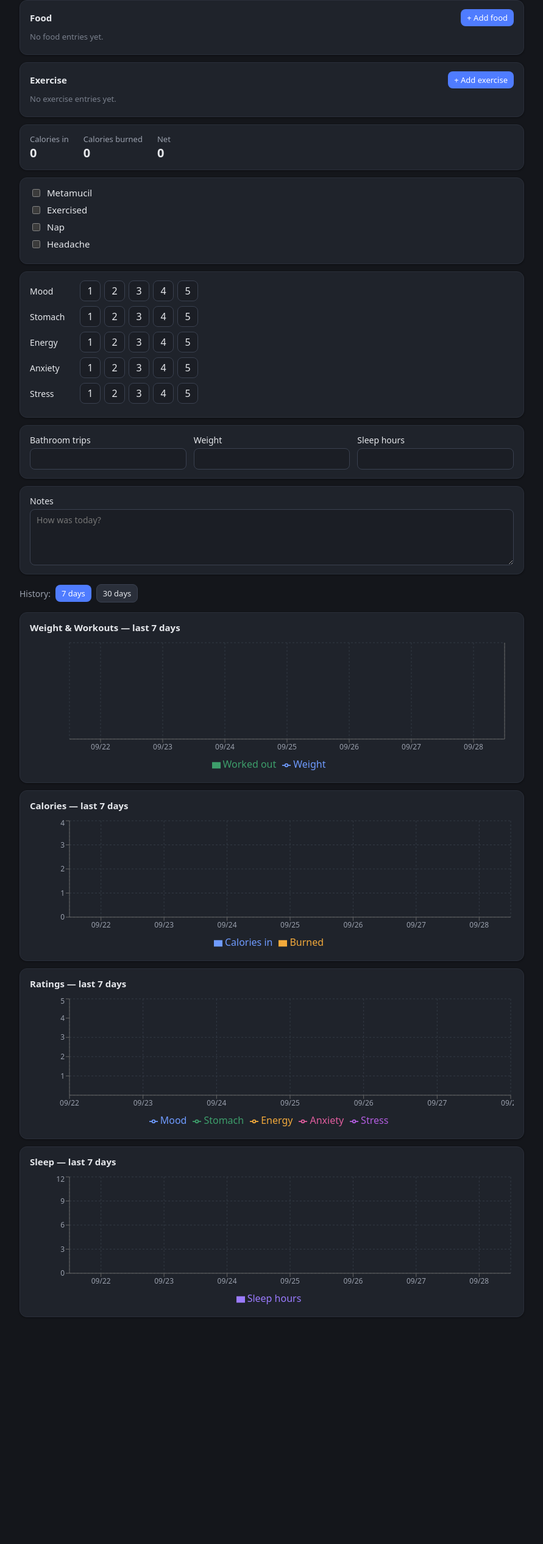
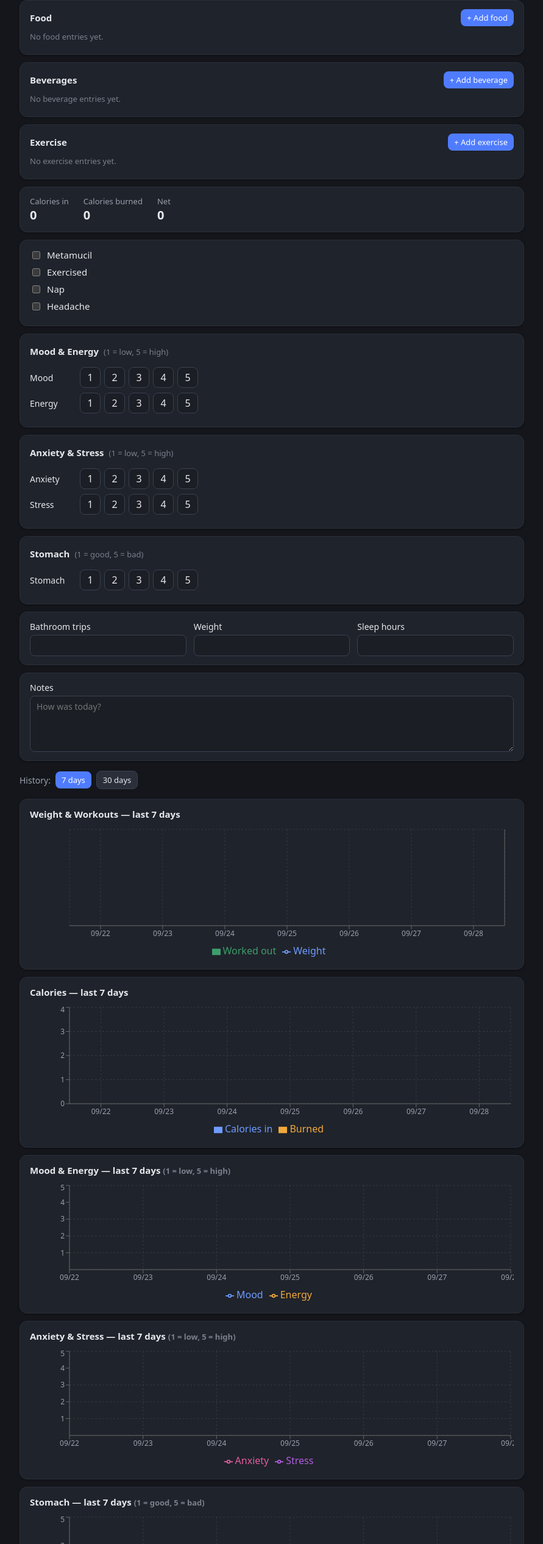
Before and after one commit to itsmedpp/journal, a React (Vite) app: page / in a window 1280 px wide. Shown: the part 268-2800 px from the top of the page at 61% size, without its empty margins (194-1085 px from the left). Before the commit the page ends 2444 px from the top, so only its background shows below. Built offline with nearby package versions, Linux system fonts and the light colour scheme.

Commit message:
Food qty, Beverages card, grouped ratings, split rating charts

```diff
--- a/src/App.tsx
+++ b/src/App.tsx
@@ -3,7 +3,7 @@ import { Charts } from './components/Charts';
 import { DayEntryForm } from './components/DayEntry';
 import { SettingsPanel } from './components/Settings';
 import { useJournal } from './state';
-import { DayEntry, emptyDay, ExerciseEntry, FoodEntry, JournalData, todayKey } from './types';
+import { BeverageEntry, DayEntry, emptyDay, ExerciseEntry, FoodEntry, JournalData, todayKey } from './types';
 
 function statusText(status: string, dirty: boolean): string {
   if (dirty) return 'Unsaved changes';
@@ -44,16 +44,19 @@ export default function App() {
 
   const handleSave = async () => {
     if (!draft) return;
-    // Collect any newly named food/exercise entries into reusable presets
+    // Collect any newly named food/beverage/exercise entries into reusable presets
     const foods = new Map<string, FoodEntry>();
+    const beverages = new Map<string, BeverageEntry>();
     const exercises = new Map<string, ExerciseEntry>();
     for (const d of Object.values(draft.days)) {
       for (const f of d.foods) if (f.name.trim()) foods.set(f.name.trim(), f);
+      for (const b of d.beverages) if (b.name.trim()) beverages.set(b.name.trim(), b);
       for (const e of d.exercises) if (e.name.trim()) exercises.set(e.name.trim(), e);
     }
     const next: JournalData = {
       ...draft,
       foodPresets: [...draft.foodPresets.filter((p) => !foods.has(p.name)), ...foods.values()],
+      beveragePresets: [...draft.beveragePresets.filter((p) => !beverages.has(p.name)), ...beverages.values()],
       exercisePresets: [...draft.exercisePresets.filter((p) => !exercises.has(p.name)), ...exercises.values()],
     };
     await save(next);
@@ -126,6 +129,7 @@ export default function App() {
         <DayEntryForm
           day={day}
           foodPresets={current.foodPresets}
+          beveragePresets={current.beveragePresets}
           exercisePresets={current.exercisePresets}
           onChange={setDay}
         />
--- a/src/components/Charts.tsx
+++ b/src/components/Charts.tsx
@@ -44,41 +44,43 @@ export function Charts({ data, range }: Props) {
   const keys = lastDays(range);
   const compact = range > 7;
   const lbl = (k: string) => shortLabel(k, compact);
+  const intv = compact ? 2 : 0;
+  const barSize = compact ? 8 : 24;
 
   const weightRows = keys.map((k) => {
     const d = data.days[k];
-    return {
-      day: lbl(k),
-      weight: d?.weight ?? null,
-      exercised: d?.exercised ? 1 : 0,
-    };
+    return { day: lbl(k), weight: d?.weight ?? null, exercised: d?.exercised ? 1 : 0 };
   });
 
   const calRows = keys.map((k) => {
     const d = data.days[k];
-    const inCal = d ? d.foods.reduce((s, f) => s + (f.calories || 0), 0) : 0;
+    const inCal = d
+      ? d.foods.reduce((s, f) => s + (f.calories || 0) * (f.qty || 1), 0)
+        + d.beverages.reduce((s, b) => s + (b.calories || 0) * (b.qty || 1), 0)
+      : 0;
     const outCal = d ? d.exercises.reduce((s, e) => s + (e.caloriesBurned || 0), 0) : 0;
-    return { day: lbl(k), 'Calories in': inCal, 'Burned': outCal };
+    return { day: lbl(k), 'Calories in': inCal, Burned: outCal };
   });
 
-  const ratingRows = keys.map((k) => {
+  const moodEnergyRows = keys.map((k) => {
     const d = data.days[k];
-    return {
-      day: lbl(k),
-      Mood: d?.mood ?? null,
-      Stomach: d?.stomach ?? null,
-      Energy: d?.energy ?? null,
-      Anxiety: d?.anxiety ?? null,
-      Stress: d?.stress ?? null,
-    };
+    return { day: lbl(k), Mood: d?.mood ?? null, Energy: d?.energy ?? null };
+  });
+
+  const anxStressRows = keys.map((k) => {
+    const d = data.days[k];
+    return { day: lbl(k), Anxiety: d?.anxiety ?? null, Stress: d?.stress ?? null };
+  });
+
+  const stomachRows = keys.map((k) => {
+    const d = data.days[k];
+    return { day: lbl(k), Stomach: d?.stomach ?? null };
   });
 
   const sleepRows = keys.map((k) => ({
     day: lbl(k),
     'Sleep hours': data.days[k]?.sleepHours ?? null,
   }));
-
-  const barSize = compact ? 8 : 24;
 
   return (
     <div className="charts">
@@ -87,29 +89,13 @@ export function Charts({ data, range }: Props) {
         <ResponsiveContainer width="100%" height={220}>
           <ComposedChart data={weightRows}>
             <CartesianGrid strokeDasharray="3 3" stroke={gridStroke} />
-            <XAxis dataKey="day" tick={axisStyle} interval={compact ? 2 : 0} />
+            <XAxis dataKey="day" tick={axisStyle} interval={intv} />
             <YAxis yAxisId="w" domain={['auto', 'auto']} tick={axisStyle} />
             <YAxis yAxisId="e" orientation="right" domain={[0, 1]} tick={false} width={10} />
             <Tooltip {...tooltipStyle} />
             <Legend />
-            <Bar
-              yAxisId="e"
-              dataKey="exercised"
-              name="Worked out"
-              fill="#3d9e6b"
-              fillOpacity={0.35}
-              barSize={barSize}
-            />
-            <Line
-              yAxisId="w"
-              type="monotone"
-              dataKey="weight"
-              name="Weight"
-              stroke="#6f9bff"
-              strokeWidth={2}
-              connectNulls
-              dot={{ r: 3 }}
-            />
+            <Bar yAxisId="e" dataKey="exercised" name="Worked out" fill="#3d9e6b" fillOpacity={0.35} barSize={barSize} />
+            <Line yAxisId="w" type="monotone" dataKey="weight" name="Weight" stroke="#6f9bff" strokeWidth={2} connectNulls dot={{ r: 3 }} />
           </ComposedChart>
         </ResponsiveContainer>
       </section>
@@ -119,7 +105,7 @@ export function Charts({ data, range }: Props) {
         <ResponsiveContainer width="100%" height={220}>
           <ComposedChart data={calRows}>
             <CartesianGrid strokeDasharray="3 3" stroke={gridStroke} />
-            <XAxis dataKey="day" tick={axisStyle} interval={compact ? 2 : 0} />
+            <XAxis dataKey="day" tick={axisStyle} interval={intv} />
             <YAxis tick={axisStyle} />
             <Tooltip {...tooltipStyle} />
             <Legend />
@@ -138,19 +124,45 @@ export function Charts({ data, range }: Props) {
       </section>
 
       <section className="card">
-        <h3>Ratings — last {range} days</h3>
-        <ResponsiveContainer width="100%" height={220}>
-          <LineChart data={ratingRows}>
+        <h3>Mood &amp; Energy — last {range} days <span className="hint">(1 = low, 5 = high)</span></h3>
+        <ResponsiveContainer width="100%" height={200}>
+          <LineChart data={moodEnergyRows}>
             <CartesianGrid strokeDasharray="3 3" stroke={gridStroke} />
-            <XAxis dataKey="day" tick={axisStyle} interval={compact ? 2 : 0} />
+            <XAxis dataKey="day" tick={axisStyle} interval={intv} />
             <YAxis domain={[0, 5]} ticks={[1, 2, 3, 4, 5]} tick={axisStyle} />
             <Tooltip {...tooltipStyle} />
             <Legend />
             <Line type="monotone" dataKey="Mood" stroke="#6f9bff" strokeWidth={2} connectNulls dot={{ r: 2 }} />
-            <Line type="monotone" dataKey="Stomach" stroke="#3d9e6b" strokeWidth={2} connectNulls dot={{ r: 2 }} />
             <Line type="monotone" dataKey="Energy" stroke="#f2a93b" strokeWidth={2} connectNulls dot={{ r: 2 }} />
+          </LineChart>
+        </ResponsiveContainer>
+      </section>
+
+      <section className="card">
+        <h3>Anxiety &amp; Stress — last {range} days <span className="hint">(1 = low, 5 = high)</span></h3>
+        <ResponsiveContainer width="100%" height={200}>
+          <LineChart data={anxStressRows}>
+            <CartesianGrid strokeDasharray="3 3" stroke={gridStroke} />
+            <XAxis dataKey="day" tick={axisStyle} interval={intv} />
+            <YAxis domain={[0, 5]} ticks={[1, 2, 3, 4, 5]} tick={axisStyle} />
+            <Tooltip {...tooltipStyle} />
+            <Legend />
             <Line type="monotone" dataKey="Anxiety" stroke="#e05d9e" strokeWidth={2} connectNulls dot={{ r: 2 }} />
             <Line type="monotone" dataKey="Stress" stroke="#b35de0" strokeWidth={2} connectNulls dot={{ r: 2 }} />
+          </LineChart>
+        </ResponsiveContainer>
+      </section>
+
+      <section className="card">
+        <h3>Stomach — last {range} days <span className="hint">(1 = good, 5 = bad)</span></h3>
+        <ResponsiveContainer width="100%" height={180}>
+          <LineChart data={stomachRows}>
+            <CartesianGrid strokeDasharray="3 3" stroke={gridStroke} />
+            <XAxis dataKey="day" tick={axisStyle} interval={intv} />
+            <YAxis domain={[0, 5]} ticks={[1, 2, 3, 4, 5]} tick={axisStyle} />
+            <Tooltip {...tooltipStyle} />
+            <Legend />
+            <Line type="monotone" dataKey="Stomach" stroke="#3d9e6b" strokeWidth={2} connectNulls dot={{ r: 2 }} />
           </LineChart>
         </ResponsiveContainer>
       </section>
@@ -160,7 +172,7 @@ export function Charts({ data, range }: Props) {
         <ResponsiveContainer width="100%" height={220}>
           <ComposedChart data={sleepRows}>
             <CartesianGrid strokeDasharray="3 3" stroke={gridStroke} />
-            <XAxis dataKey="day" tick={axisStyle} interval={compact ? 2 : 0} />
+            <XAxis dataKey="day" tick={axisStyle} interval={intv} />
             <YAxis domain={[0, 12]} tick={axisStyle} />
             <Tooltip {...tooltipStyle} />
             <Legend />
--- a/src/components/DayEntry.tsx
+++ b/src/components/DayEntry.tsx
@@ -1,8 +1,9 @@
-import { DayEntry as Day, ExerciseEntry, FoodEntry } from '../types';
+import { BeverageEntry, DayEntry as Day, ExerciseEntry, FoodEntry } from '../types';
 
 interface Props {
   day: Day;
   foodPresets: FoodEntry[];
+  beveragePresets: BeverageEntry[];
   exercisePresets: ExerciseEntry[];
   onChange: (d: Day) => void;
 }
@@ -27,44 +28,68 @@ function Rating({ label, value, onChange }: { label: string; value: number | nul
   );
 }
 
-export function DayEntryForm({ day, foodPresets, exercisePresets, onChange }: Props) {
+export function DayEntryForm({ day, foodPresets, beveragePresets, exercisePresets, onChange }: Props) {
   const set = (patch: Partial<Day>) => onChange({ ...day, ...patch });
 
-  const updateFood = (i: number, key: 'name' | 'calories', v: string) => {
+  const updateFood = (i: number, key: 'name' | 'calories' | 'qty', v: string) => {
     const foods = day.foods.slice();
-    foods[i] = { ...foods[i], [key]: key === 'calories' ? Number(v) || 0 : v };
+    const next = { ...foods[i] };
     if (key === 'name') {
+      next.name = v;
       const preset = foodPresets.find((p) => p.name === v);
-      if (preset) foods[i].calories = preset.calories;
+      if (preset) { next.calories = preset.calories; next.qty = preset.qty; }
+    } else if (key === 'calories') {
+      next.calories = Number(v) || 0;
+    } else {
+      next.qty = Number(v) || 1;
     }
+    foods[i] = next;
     set({ foods });
   };
+
+  const updateBeverage = (i: number, key: 'name' | 'calories' | 'qty', v: string) => {
+    const beverages = day.beverages.slice();
+    const next = { ...beverages[i] };
+    if (key === 'name') {
+      next.name = v;
+      const preset = beveragePresets.find((p) => p.name === v);
+      if (preset) { next.calories = preset.calories; next.qty = preset.qty; }
+    } else if (key === 'calories') {
+      next.calories = Number(v) || 0;
+    } else {
+      next.qty = Number(v) || 1;
+    }
+    beverages[i] = next;
+    set({ beverages });
+  };
+
   const updateExercise = (i: number, key: 'name' | 'caloriesBurned' | 'hours', v: string) => {
     const exercises = day.exercises.slice();
     const next = { ...exercises[i] };
-    if (key === 'name') next.name = v;
-    else if (key === 'caloriesBurned') next.caloriesBurned = Number(v) || 0;
-    else next.hours = v === '' ? null : Number(v) || 0;
     if (key === 'name') {
+      next.name = v;
       const preset = exercisePresets.find((p) => p.name === v);
-      if (preset) {
-        next.caloriesBurned = preset.caloriesBurned;
-        next.hours = preset.hours;
-      }
+      if (preset) { next.caloriesBurned = preset.caloriesBurned; next.hours = preset.hours; }
+    } else if (key === 'caloriesBurned') {
+      next.caloriesBurned = Number(v) || 0;
+    } else {
+      next.hours = v === '' ? null : Number(v) || 0;
     }
     exercises[i] = next;
     set({ exercises });
   };
 
-  const calIn = day.foods.reduce((s, f) => s + (f.calories || 0), 0);
+  const calIn = day.foods.reduce((s, f) => s + (f.calories || 0) * (f.qty || 1), 0)
+    + day.beverages.reduce((s, b) => s + (b.calories || 0) * (b.qty || 1), 0);
   const calOut = day.exercises.reduce((s, e) => s + (e.caloriesBurned || 0), 0);
 
   return (
     <div className="day-form">
+      {/* FOOD */}
       <section className="card">
         <div className="card-header">
           <h3>Food</h3>
-          <button type="button" className="btn small" onClick={() => set({ foods: [...day.foods, { name: '', calories: 0 }] })}>
+          <button type="button" className="btn small" onClick={() => set({ foods: [...day.foods, { name: '', calories: 0, qty: 1 }] })}>
             + Add food
           </button>
         </div>
@@ -77,6 +102,14 @@ export function DayEntryForm({ day, foodPresets, exercisePresets, onChange }: Pr
               list="food-presets"
               value={f.name}
               onChange={(e) => updateFood(i, 'name', e.target.value)}
+            />
+            <input
+              className="num-sm"
+              type="number"
+              min={1}
+              placeholder="Qty"
+              value={f.qty || ''}
+              onChange={(e) => updateFood(i, 'qty', e.target.value)}
             />
             <input
               className="num"
@@ -92,12 +125,55 @@ export function DayEntryForm({ day, foodPresets, exercisePresets, onChange }: Pr
           </div>
         ))}
         <datalist id="food-presets">
-          {foodPresets.map((p) => (
-            <option key={p.name} value={p.name} />
-          ))}
+          {foodPresets.map((p) => <option key={p.name} value={p.name} />)}
         </datalist>
       </section>
 
+      {/* BEVERAGES */}
+      <section className="card">
+        <div className="card-header">
+          <h3>Beverages</h3>
+          <button type="button" className="btn small" onClick={() => set({ beverages: [...day.beverages, { name: '', calories: 0, qty: 1 }] })}>
+            + Add beverage
+          </button>
+        </div>
+        {day.beverages.length === 0 && <p className="hint">No beverage entries yet.</p>}
+        {day.beverages.map((b, i) => (
+          <div className="row" key={i}>
+            <input
+              className="grow"
+              placeholder="Beverage name"
+              list="beverage-presets"
+              value={b.name}
+              onChange={(e) => updateBeverage(i, 'name', e.target.value)}
+            />
+            <input
+              className="num-sm"
+              type="number"
+              min={1}
+              placeholder="Qty"
+              value={b.qty || ''}
+              onChange={(e) => updateBeverage(i, 'qty', e.target.value)}
+            />
+            <input
+              className="num"
+              type="number"
+              min={0}
+              placeholder="Cal"
+              value={b.calories || ''}
+              onChange={(e) => updateBeverage(i, 'calories', e.target.value)}
+            />
+            <button type="button" className="btn icon" onClick={() => set({ beverages: day.beverages.filter((_, j) => j !== i) })}>
+              ×
+            </button>
+          </div>
+        ))}
+        <datalist id="beverage-presets">
+          {beveragePresets.map((p) => <option key={p.name} value={p.name} />)}
+        </datalist>
+      </section>
+
+      {/* EXERCISE */}
       <section className="card">
         <div className="card-header">
           <h3>Exercise</h3>
@@ -138,103 +214,78 @@ export function DayEntryForm({ day, foodPresets, exercisePresets, onChange }: Pr
           </div>
         ))}
         <datalist id="exercise-presets">
-          {exercisePresets.map((p) => (
-            <option key={p.name} value={p.name} />
-          ))}
+          {exercisePresets.map((p) => <option key={p.name} value={p.name} />)}
         </datalist>
       </section>
 
+      {/* TOTALS */}
       <section className="card totals">
         <div className="total"><span>Calories in</span><strong>{calIn}</strong></div>
         <div className="total"><span>Calories burned</span><strong>{calOut}</strong></div>
         <div className="total"><span>Net</span><strong>{calIn - calOut}</strong></div>
       </section>
 
+      {/* CHECKBOXES */}
       <section className="card">
         <label className="check">
-          <input
-            type="checkbox"
-            checked={day.metamucil}
-            onChange={(e) => set({ metamucil: e.target.checked })}
-          />
+          <input type="checkbox" checked={day.metamucil} onChange={(e) => set({ metamucil: e.target.checked })} />
           Metamucil
         </label>
         <label className="check">
-          <input
-            type="checkbox"
-            checked={day.exercised}
-            onChange={(e) => set({ exercised: e.target.checked })}
-          />
+          <input type="checkbox" checked={day.exercised} onChange={(e) => set({ exercised: e.target.checked })} />
           Exercised
         </label>
         <label className="check">
-          <input
-            type="checkbox"
-            checked={day.nap}
-            onChange={(e) => set({ nap: e.target.checked })}
-          />
+          <input type="checkbox" checked={day.nap} onChange={(e) => set({ nap: e.target.checked })} />
           Nap
         </label>
         <label className="check">
-          <input
-            type="checkbox"
-            checked={day.headache}
-            onChange={(e) => set({ headache: e.target.checked })}
-          />
+          <input type="checkbox" checked={day.headache} onChange={(e) => set({ headache: e.target.checked })} />
           Headache
         </label>
       </section>
 
+      {/* RATINGS — Mood & Energy (1 = low, 5 = high) */}
       <section className="card">
+        <h3 className="rating-group-title">Mood &amp; Energy <span className="hint">(1 = low, 5 = high)</span></h3>
         <Rating label="Mood" value={day.mood} onChange={(v) => set({ mood: v })} />
-        <Rating label="Stomach" value={day.stomach} onChange={(v) => set({ stomach: v })} />
         <Rating label="Energy" value={day.energy} onChange={(v) => set({ energy: v })} />
+      </section>
+
+      {/* RATINGS — Anxiety & Stress (1 = low, 5 = high) */}
+      <section className="card">
+        <h3 className="rating-group-title">Anxiety &amp; Stress <span className="hint">(1 = low, 5 = high)</span></h3>
         <Rating label="Anxiety" value={day.anxiety} onChange={(v) => set({ anxiety: v })} />
         <Rating label="Stress" value={day.stress} onChange={(v) => set({ stress: v })} />
       </section>
 
+      {/* RATINGS — Stomach (1 = good, 5 = bad) */}
+      <section className="card">
+        <h3 className="rating-group-title">Stomach <span className="hint">(1 = good, 5 = bad)</span></h3>
+        <Rating label="Stomach" value={day.stomach} onChange={(v) => set({ stomach: v })} />
+      </section>
+
+      {/* NUMBER INPUTS */}
       <section className="card grid3">
         <label>
           Bathroom trips
-          <input
-            type="number"
-            min={0}
-            value={day.bathroomTrips || ''}
-            onChange={(e) => set({ bathroomTrips: Number(e.target.value) || 0 })}
-          />
+          <input type="number" min={0} value={day.bathroomTrips || ''} onChange={(e) => set({ bathroomTrips: Number(e.target.value) || 0 })} />
         </label>
         <label>
           Weight
-          <input
-            type="number"
-            step="0.1"
-            min={0}
-            value={day.weight ?? ''}
-            onChange={(e) => set({ weight: e.target.value === '' ? null : Number(e.target.value) })}
-          />
+          <input type="number" step="0.1" min={0} value={day.weight ?? ''} onChange={(e) => set({ weight: e.target.value === '' ? null : Number(e.target.value) })} />
         </label>
         <label>
           Sleep hours
-          <input
-            type="number"
-            step="0.5"
-            min={0}
-            max={24}
-            value={day.sleepHours ?? ''}
-            onChange={(e) => set({ sleepHours: e.target.value === '' ? null : Number(e.target.value) })}
-          />
+          <input type="number" step="0.5" min={0} max={24} value={day.sleepHours ?? ''} onChange={(e) => set({ sleepHours: e.target.value === '' ? null : Number(e.target.value) })} />
         </label>
       </section>
 
+      {/* NOTES */}
       <section className="card">
         <label>
           Notes
-          <textarea
-            rows={4}
-            value={day.notes}
-            onChange={(e) => set({ notes: e.target.value })}
-            placeholder="How was today?"
-          />
+          <textarea rows={4} value={day.notes} onChange={(e) => set({ notes: e.target.value })} placeholder="How was today?" />
         </label>
       </section>
     </div>
--- a/src/styles.css
+++ b/src/styles.css
@@ -107,11 +107,14 @@ main { display: flex; flex-direction: column; gap: 16px; }
 .row { display: flex; gap: 8px; margin-bottom: 8px; align-items: center; }
 .row .grow { flex: 1; min-width: 0; }
 .row .num { width: 90px; }
+.row .num-sm { width: 60px; }
 
 .totals { display: flex; gap: 24px; flex-wrap: wrap; }
 .total { display: flex; flex-direction: column; font-size: 13px; color: #9aa0ad; }
 .total strong { font-size: 20px; color: #e6e8ec; }
 
+.rating-group-title { display: flex; align-items: baseline; gap: 8px; margin: 0 0 10px; font-size: 15px; }
+.rating-group-title .hint { font-weight: normal; }
 .rating { display: flex; align-items: center; gap: 12px; margin-bottom: 8px; }
 .rating-label { width: 70px; font-size: 14px; }
 .rating-buttons { display: flex; gap: 6px; }
--- a/src/types.ts
+++ b/src/types.ts
@@ -1,6 +1,13 @@
 export interface FoodEntry {
   name: string;
   calories: number;
+  qty: number;
+}
+
+export interface BeverageEntry {
+  name: string;
+  calories: number;
+  qty: number;
 }
 
 export interface ExerciseEntry {
@@ -11,6 +18,7 @@ export interface ExerciseEntry {
 
 export interface DayEntry {
   foods: FoodEntry[];
+  beverages: BeverageEntry[];
   exercises: ExerciseEntry[];
   metamucil: boolean;
   exercised: boolean;
@@ -31,6 +39,7 @@ export interface JournalData {
   calorieGoal: number | null;
   days: Record<string, DayEntry>;
   foodPresets: FoodEntry[];
+  beveragePresets: BeverageEntry[];
   exercisePresets: ExerciseEntry[];
 }
 
@@ -44,6 +53,7 @@ export interface Settings {
 export function emptyDay(): DayEntry {
   return {
     foods: [],
+    beverages: [],
     exercises: [],
     metamucil: false,
     exercised: false,
@@ -62,7 +72,7 @@ export function emptyDay(): DayEntry {
 }
 
 export function emptyJournal(): JournalData {
-  return { calorieGoal: null, days: {}, foodPresets: [], exercisePresets: [] };
+  return { calorieGoal: null, days: {}, foodPresets: [], beveragePresets: [], exercisePresets: [] };
 }
 
 // Fill defaults and migrate legacy field names (e.g. tired -> energy)
@@ -74,6 +84,12 @@ export function normalizeDay(raw: Partial<DayEntry> & { tired?: number | null })
     foods: (raw.foods ?? []).map((f) => ({
       name: f.name ?? '',
       calories: f.calories ?? 0,
+      qty: (f as FoodEntry).qty ?? 1,
+    })),
+    beverages: ((raw as DayEntry).beverages ?? []).map((b: BeverageEntry) => ({
+      name: b.name ?? '',
+      calories: b.calories ?? 0,
+      qty: b.qty ?? 1,
     })),
     exercises: (raw.exercises ?? []).map((e) => ({
       name: e.name ?? '',
@@ -94,6 +110,7 @@ export function normalizeJournal(raw: Partial<JournalData>): JournalData {
     calorieGoal: raw.calorieGoal ?? null,
     days,
     foodPresets: raw.foodPresets ?? [],
+    beveragePresets: raw.beveragePresets ?? [],
     exercisePresets: raw.exercisePresets ?? [],
   };
 }
```
